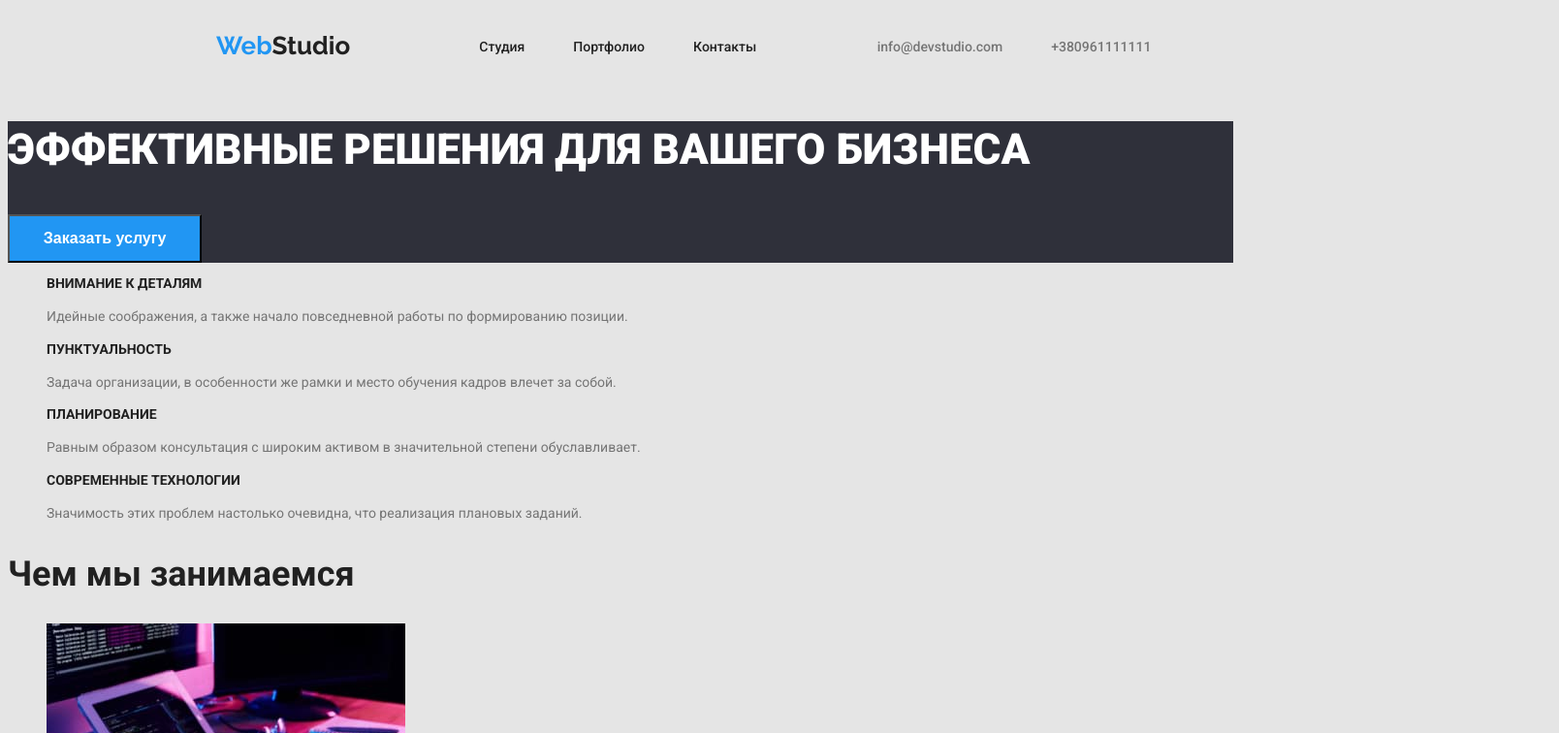
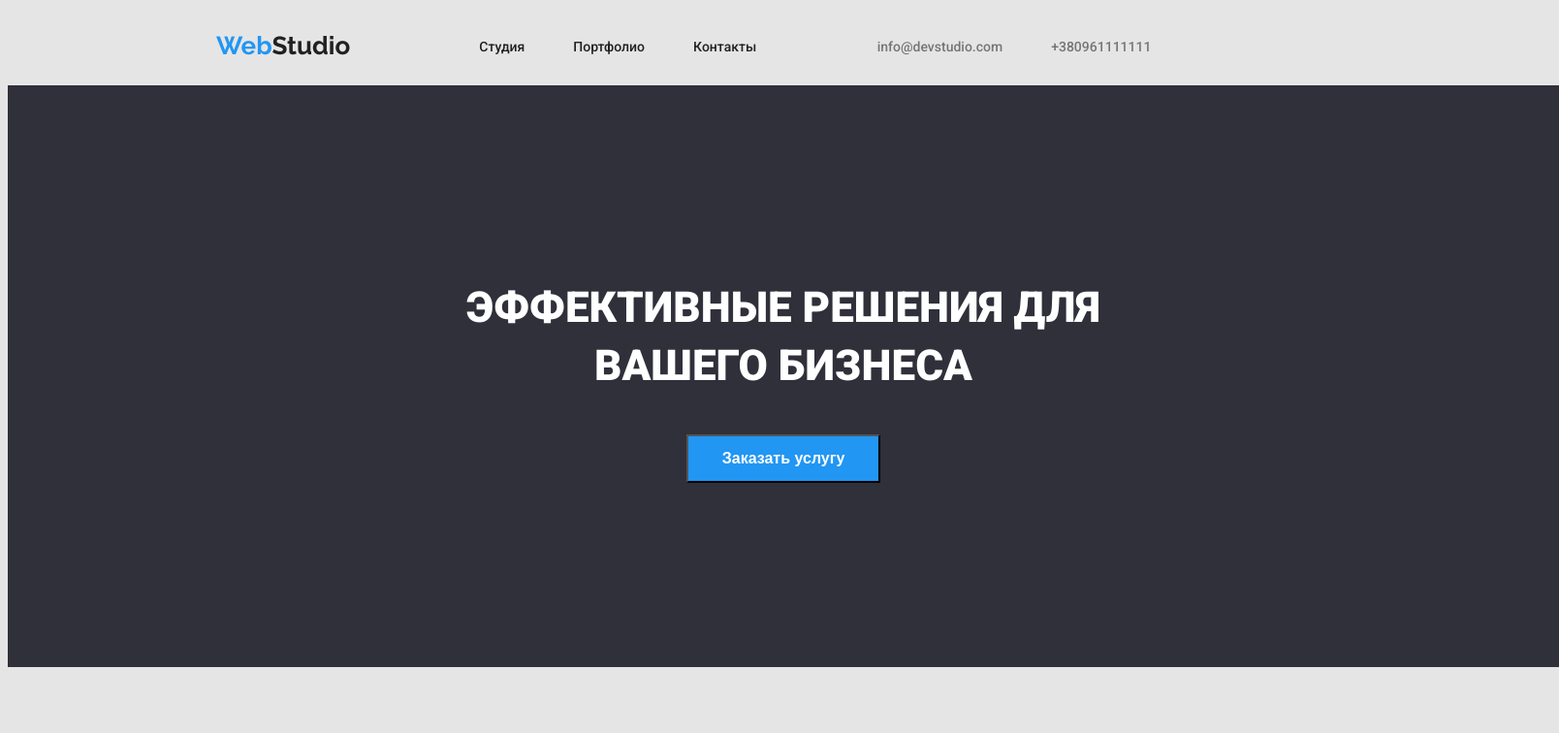
Before and after one commit to NikoKomp/goit-markup-hw-03, a plain HTML site: page index.html in a window 1280 px wide. Shown: the top 756 px of the page at 97% size, 1608 px wide, since content can reach past the window. Drawn offline with Linux system fonts and the light colour scheme.

Commit message:
Update style.css

```diff
--- a/css/style.css
+++ b/css/style.css
@@ -83,8 +83,15 @@ body {
 }
 .hero-box {
   background: var(--brand-color);
+  width: 1600px;
+  height: 600px;
+  text-align: center;
+  margin-bottom: 94px;
 }
 .sup-header {
+  margin: 0%;
+  padding: 200px 452px 40px 452px;
+
   color: var(--sup-head-color);
   font-weight: 900;
   font-size: 44px;
@@ -104,6 +111,9 @@ body {
   font-weight: bold;
   font-size: 14px;
   line-height: 1.14;
+}
+.adv-list{
+
 }
 .t-position {
   color: var(--text-secondary-color);
```
